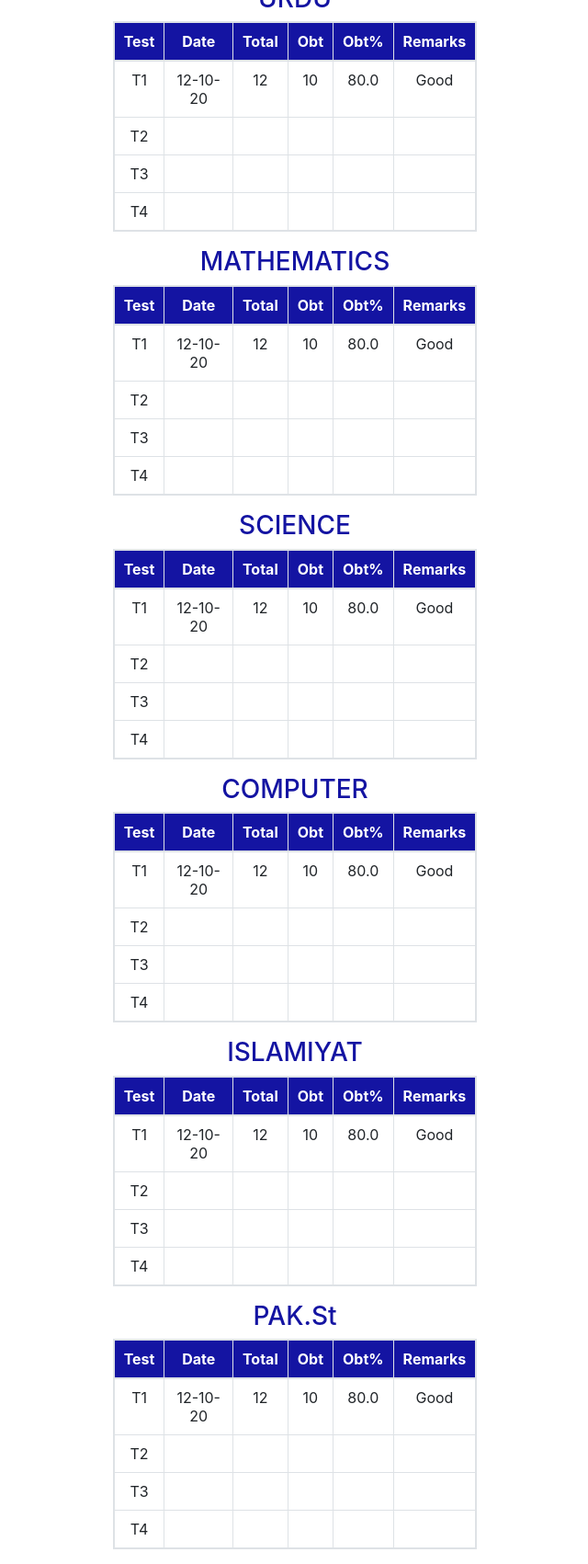
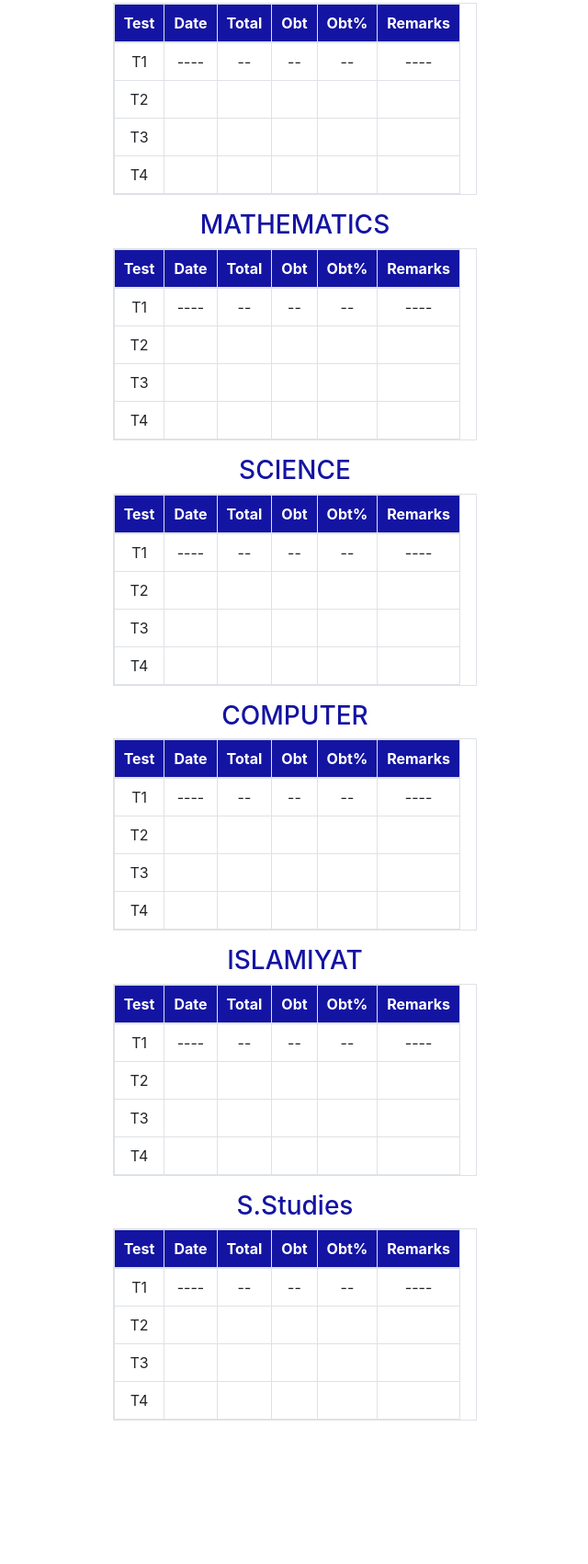
Before and after one commit to bsef19a531/bsef19a531.github.io, a plain HTML site: page students/saif/grades.html in a window 1280 px wide. Shown: the part 638-2339 px from the top of the page at 92% size, without its empty margins (319-959 px from the left). After the commit the page ends 2199 px from the top, so only its background shows below. Drawn offline with nearby package versions, Linux system fonts and the light colour scheme; a web font is replaced by a local one.

Commit message:
Update grades.html

```diff
--- a/students/saif/grades.html
+++ b/students/saif/grades.html
@@ -110,11 +110,11 @@
 					<tbody>
 						<tr>
 							<td>T1</td>
-							<td>12-10-20</td>
-							<td>12</td>
-							<td>10</td>
-							<td>80.0</td>
-							<td>Good</td>
+							<td>----</td>
+							<td>--</td>
+							<td>--</td>
+							<td>--</td>
+							<td>----</td>
 						</tr>
 
 						<tr>
@@ -186,12 +186,13 @@
 					</thead>
 					<tbody>
 						<tr>
+
 							<td>T1</td>
-							<td>12-10-20</td>
-							<td>12</td>
-							<td>10</td>
-							<td>80.0</td>
-							<td>Good</td>
+							<td>----</td>
+							<td>--</td>
+							<td>--</td>
+							<td>--</td>
+							<td>----</td>
 						</tr>
 
 						<tr>
@@ -259,12 +260,13 @@
 					</thead>
 					<tbody>
 						<tr>
+
 							<td>T1</td>
-							<td>12-10-20</td>
-							<td>12</td>
-							<td>10</td>
-							<td>80.0</td>
-							<td>Good</td>
+							<td>----</td>
+							<td>--</td>
+							<td>--</td>
+							<td>--</td>
+							<td>----</td>
 						</tr>
 
 						<tr>
@@ -330,12 +332,13 @@
 					</thead>
 					<tbody>
 						<tr>
+
 							<td>T1</td>
-							<td>12-10-20</td>
-							<td>12</td>
-							<td>10</td>
-							<td>80.0</td>
-							<td>Good</td>
+							<td>----</td>
+							<td>--</td>
+							<td>--</td>
+							<td>--</td>
+							<td>----</td>
 						</tr>
 
 						<tr>
@@ -401,12 +404,13 @@
 						</thead>
 						<tbody>
 							<tr>
+
 								<td>T1</td>
-								<td>12-10-20</td>
-								<td>12</td>
-								<td>10</td>
-								<td>80.0</td>
-								<td>Good</td>
+								<td>----</td>
+								<td>--</td>
+								<td>--</td>
+								<td>--</td>
+								<td>----</td>
 							</tr>
 
 							<tr>
@@ -473,12 +477,13 @@
 						</thead>
 						<tbody>
 							<tr>
+
 								<td>T1</td>
-								<td>12-10-20</td>
-								<td>12</td>
-								<td>10</td>
-								<td>80.0</td>
-								<td>Good</td>
+								<td>----</td>
+								<td>--</td>
+								<td>--</td>
+								<td>--</td>
+								<td>----</td>
 							</tr>
 
 							<tr>
@@ -528,7 +533,7 @@
 
 				<div>
 				<h3 style="color:rgba(20,20,162,1); text-align: center;">
-					PAK.St
+					S.Studies
 				</h3>
 				</div>
 				<div class="table table-responsive-md table-bordered table-hover">
@@ -545,12 +550,13 @@
 						</thead>
 						<tbody>
 							<tr>
+
 								<td>T1</td>
-								<td>12-10-20</td>
-								<td>12</td>
-								<td>10</td>
-								<td>80.0</td>
-								<td>Good</td>
+								<td>----</td>
+								<td>--</td>
+								<td>--</td>
+								<td>--</td>
+								<td>----</td>
 							</tr>
 
 							<tr>
```
